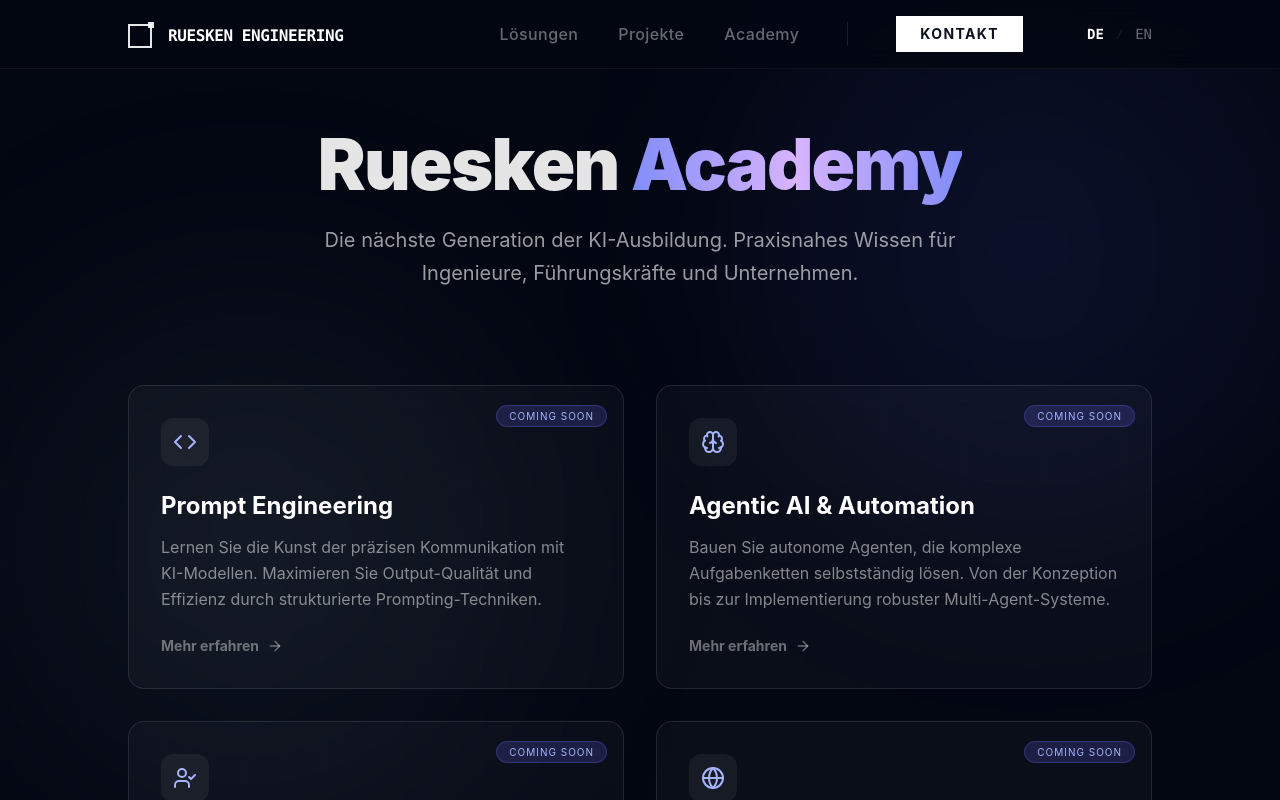
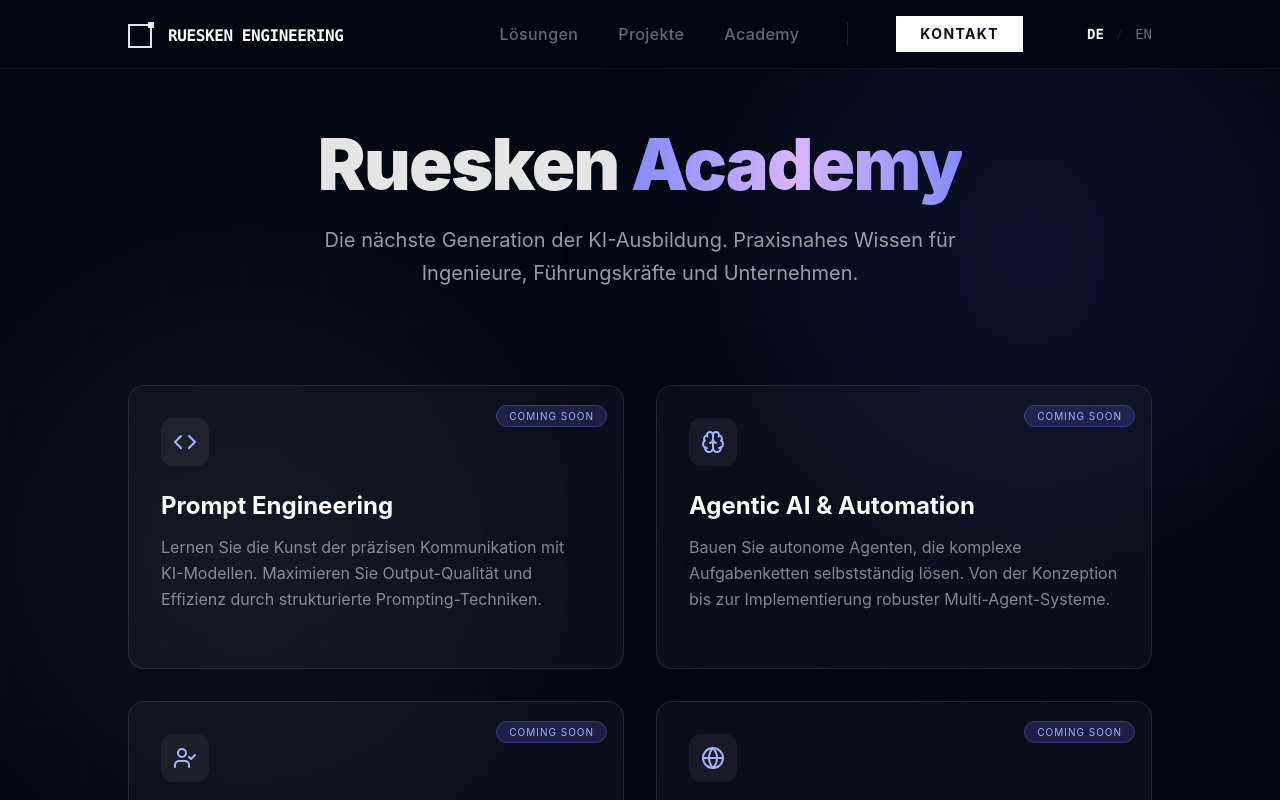
Before and after one commit to Neksur1/Ruesken_engineering_webseite, a React (Vite) app: page /academy in a window 1280 px wide. Shown: the top 800 px of the page. Built offline with nearby package versions, Linux system fonts and the light colour scheme.

Commit message:
No academy

```diff
--- a/src/pages/Academy.tsx
+++ b/src/pages/Academy.tsx
@@ -3,7 +3,7 @@ import { useLanguage } from "../context/LanguageContext";
 import EngineeringNavigation from '../components/engineering/EngineeringNavigation';
 import Footer from '../components/engineering/Footer';
 import { motion } from "framer-motion";
-import { ArrowRight, Brain, Code, Globe, UserCheck, Users } from 'lucide-react';
+import { Brain, Code, Globe, UserCheck, Users } from 'lucide-react';
 
 const Academy = () => {
     const { language } = useLanguage();
@@ -118,10 +118,7 @@ const Academy = () => {
                                 {course.description}
                             </p>
 
-                            <div className="flex items-center text-sm font-bold text-white/40 group-hover:text-white transition-colors">
-                                {language === 'de' ? "Mehr erfahren" : "Learn more"}
-                                <ArrowRight className="ml-2 w-4 h-4 transform group-hover:translate-x-1 transition-transform" />
-                            </div>
+
                         </motion.div>
                     ))}
                 </div>
```
